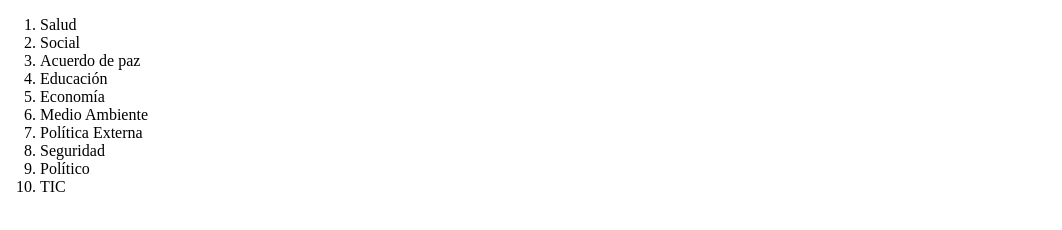
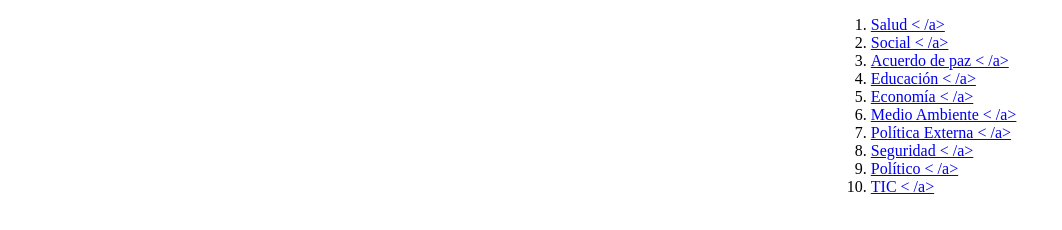
Before and after one commit to atte-jaime/final_hci2, a website: page index.html in a window 1280 px wide. Shown: the whole page, without its empty margins (0-1062 px from the left). Drawn offline with nearby package versions, Linux system fonts and the light colour scheme; files that its build step writes are made by us from their sources; no server answers.

Commit message:
Añade al array de importancia, falta eliminar los demás

```diff
--- a/index.js
+++ b/index.js
@@ -20,13 +20,21 @@ var temas = [
 var addTemas = function () {
     for (i = 0; i < temas.length; i++) {
         const element = temas[i];
-        var tema = document.createElement('li');
-        tema.className = 'addImpor('+i+')';
-        tema.innerHTML = element;
+        var tema = document.createElement("li");
+        tema.innerHTML = "<a href='#' onclick='addImport("+i+")'>"+element+" < /a>";
         document.querySelector("#temas .temas ol").appendChild(tema);
     }
 
 };
+
+function addImport(a) {
+    importancia.push(temas[a]);
+    //console.log("TAMAÑO DEL ARRAY "+importancia);
+
+    var tema = document.createElement("li");
+    tema.innerHTML = temas[a];
+    document.querySelector("#temas .importancia ol").appendChild(tema);
+}
 
 
 function sumarA() {
--- a/static/css/main.scss
+++ b/static/css/main.scss
@@ -6,6 +6,11 @@ p {
     margin: 0;
     padding: 0;
     box-sizing: border-box;
+}
+
+#temas{
+    display: flex;
+    justify-content: space-around;
 }
 
 .pregunta {
```
Also changed, not shown: index.html (line endings or trailing spaces).
